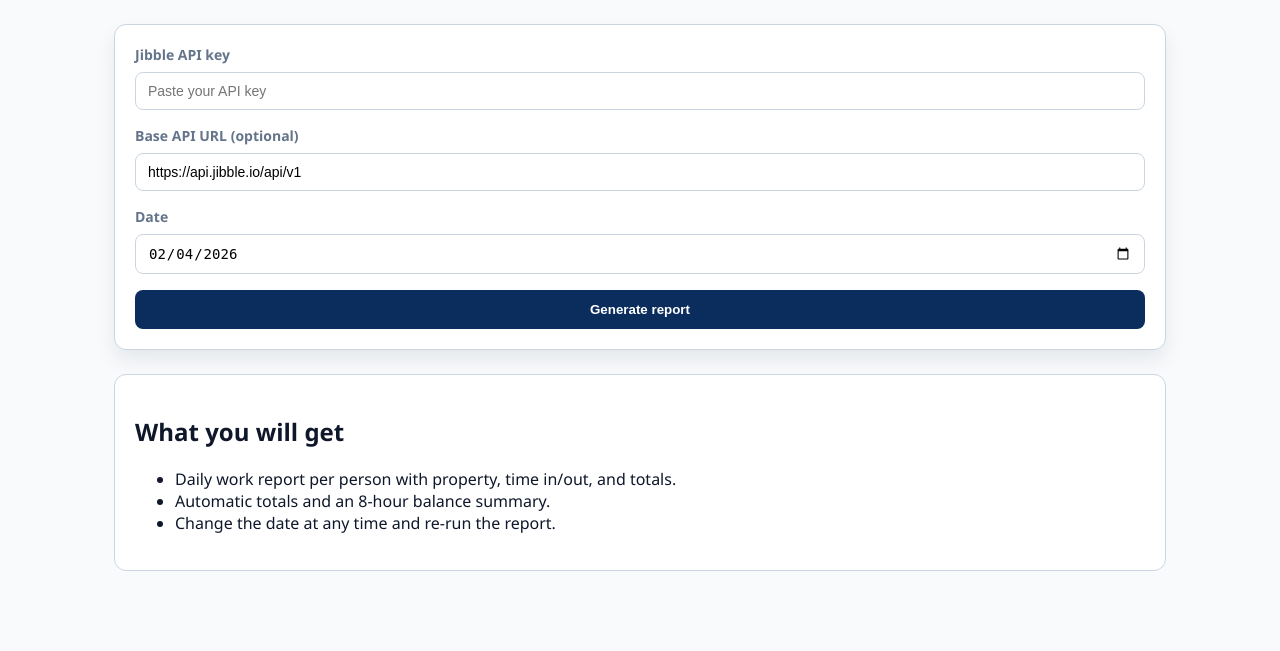
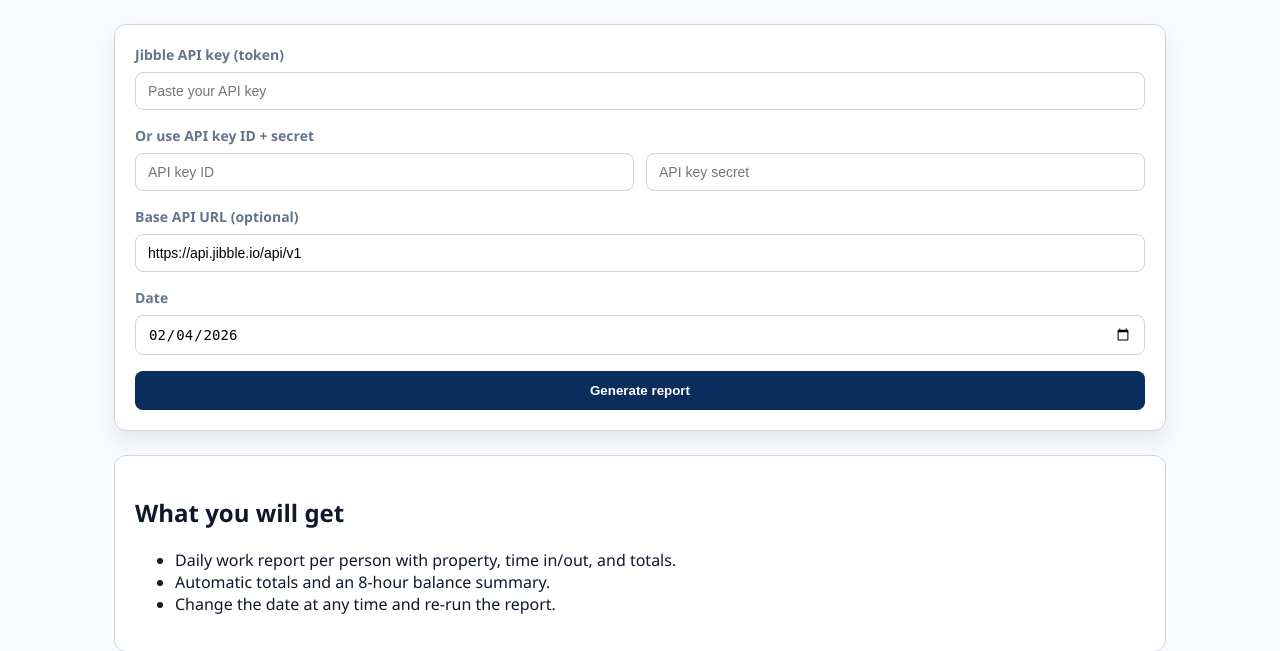
Before and after one commit to Hudinoik1/Jibble, a Flask app: page / in a window 1280 px wide. Shown: the part 105-756 px from the top of the page. Before the commit the page ends 676 px from the top, so only its background shows below. Run offline with Flask 3, Linux system fonts and the light colour scheme.

Commit message:
Support Jibble API key ID and secret

```diff
--- a/app.py
+++ b/app.py
@@ -77,6 +77,10 @@
     return {"Authorization": f"Bearer {api_key}", "Accept": "application/json"}
 
 
+def _get_basic_auth(api_key_id: str, api_key_secret: str) -> tuple[str, str]:
+    return api_key_id, api_key_secret
+
+
 def _fetch_people(session: requests.Session, base_url: str) -> list[dict[str, Any]]:
     response = session.get(f"{base_url}/people")
     response.raise_for_status()
@@ -153,16 +157,22 @@
 def index() -> str:
     if request.method == "POST":
         api_key = request.form.get("api_key", "").strip()
+        api_key_id = request.form.get("api_key_id", "").strip()
+        api_key_secret = request.form.get("api_key_secret", "").strip()
         base_url = request.form.get("base_url", DEFAULT_BASE_URL).strip()
         date_value = request.form.get("date", "").strip()
-        if not api_key:
-            flash("Enter your Jibble API key to continue.")
+        if not api_key and not (api_key_id and api_key_secret):
+            flash("Enter your Jibble API key or API key ID/secret to continue.")
             return redirect(url_for("index"))
         if not date_value:
             date_value = datetime.now().strftime("%Y-%m-%d")
 
         session = requests.Session()
-        session.headers.update(_get_auth_headers(api_key))
+        if api_key_id and api_key_secret:
+            session.auth = _get_basic_auth(api_key_id, api_key_secret)
+            session.headers.update({"Accept": "application/json"})
+        else:
+            session.headers.update(_get_auth_headers(api_key))
 
         try:
             people = _fetch_people(session, base_url)
@@ -181,6 +191,7 @@
             reports=reports,
             date_value=date_value,
             base_url=base_url,
+            api_key_id=api_key_id,
         )
 
     return render_template(
@@ -188,6 +199,7 @@
         title=APP_TITLE,
         date_value=datetime.now().strftime("%Y-%m-%d"),
         base_url=DEFAULT_BASE_URL,
+        api_key_id="",
     )
 
 
--- a/static/styles.css
+++ b/static/styles.css
@@ -62,6 +62,12 @@
   flex-direction: column;
   gap: 8px;
   font-weight: 600;
+}
+
+.field-row {
+  display: grid;
+  grid-template-columns: repeat(auto-fit, minmax(160px, 1fr));
+  gap: 12px;
 }
 
 .field span {
--- a/templates/index.html
+++ b/templates/index.html
@@ -28,14 +28,28 @@
 
       <form class="card" method="post">
         <label class="field">
-          <span>Jibble API key</span>
+          <span>Jibble API key (token)</span>
           <input
             type="password"
             name="api_key"
             placeholder="Paste your API key"
-            required
           />
         </label>
+        <div class="field">
+          <span>Or use API key ID + secret</span>
+          <div class="field-row">
+            <input
+              type="text"
+              name="api_key_id"
+              placeholder="API key ID"
+            />
+            <input
+              type="password"
+              name="api_key_secret"
+              placeholder="API key secret"
+            />
+          </div>
+        </div>
         <label class="field">
           <span>Base API URL (optional)</span>
           <input
```
Also changed, not shown: templates/report.html (+18 -2 lines), README.md.
